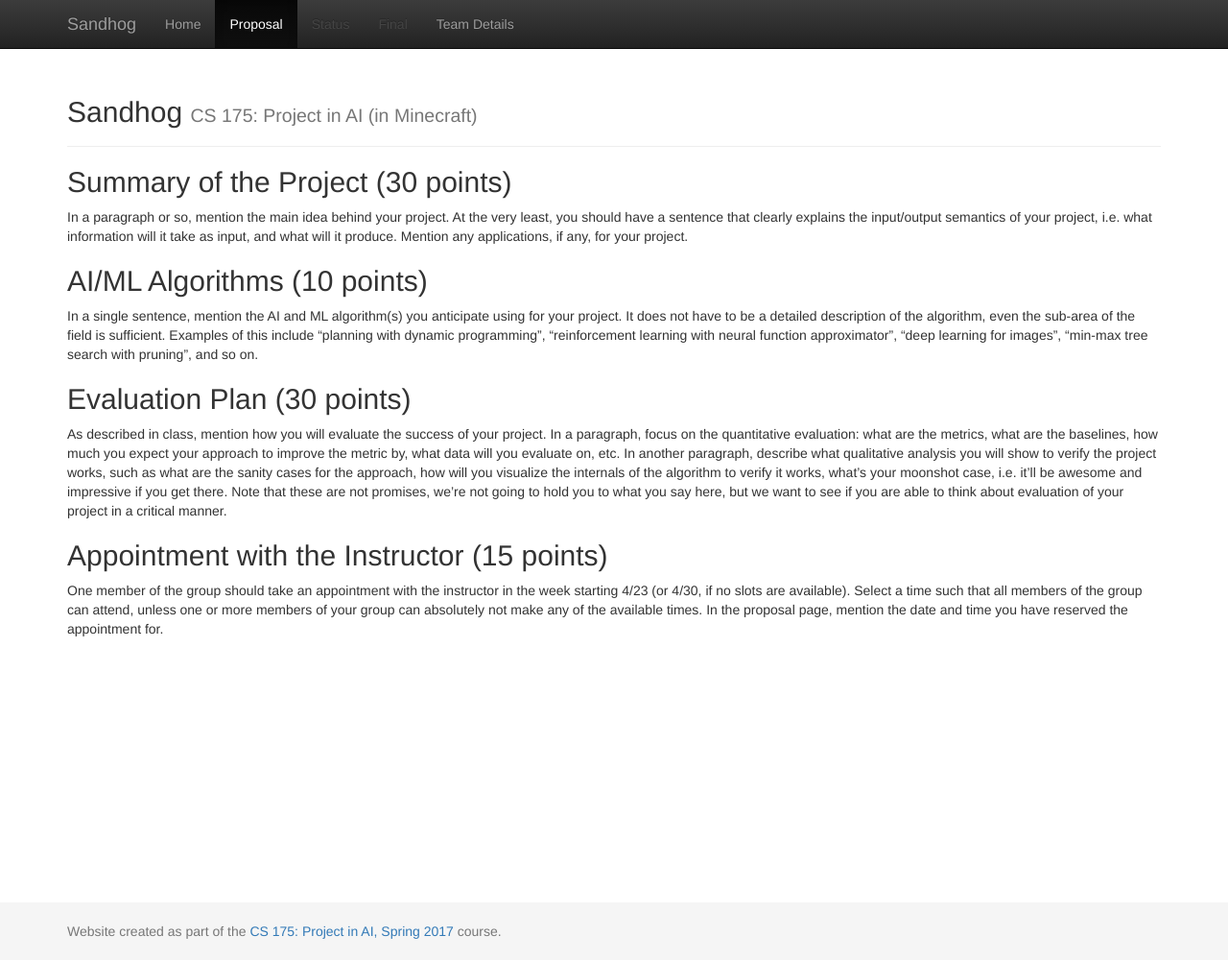
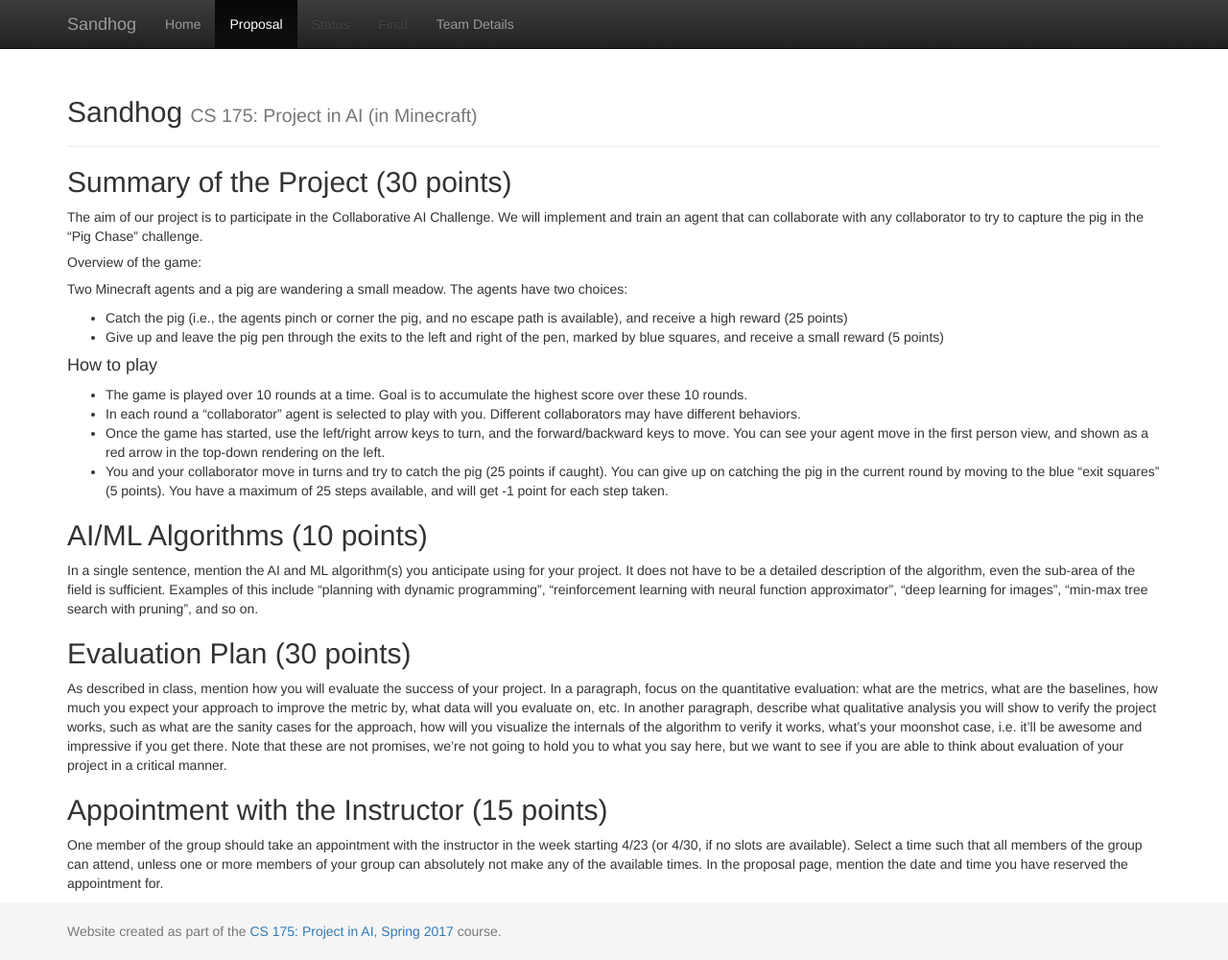
Before and after one commit to hfloresr/Sandhog, a Jekyll site: the page built from docs/proposal.md, in a window 1280 px wide and 1000 px high. Shown: the whole window at 96% size. Built offline with Jekyll 4.4.1, drawn with Linux system fonts in a browser that asks for light colours.

Commit message:
added summary of the project to the proposal

```diff
--- a/docs/proposal.md
+++ b/docs/proposal.md
@@ -4,9 +4,18 @@ title:  Proposal
 ---
 
 ## Summary of the Project (30 points)
-In a paragraph or so, mention the main idea behind your project. At the very least, you should have a sentence
-that clearly explains the input/output semantics of your project, i.e. what information will it take as input, and
-what will it produce. Mention any applications, if any, for your project.
+The aim of our project is to participate in the Collaborative AI Challenge. We will implement and train an agent that can collaborate with any collaborator to try to capture the pig in the "Pig Chase" challenge.
+
+##### Overview of the game:
+Two Minecraft agents and a pig are wandering a small meadow. The agents have two choices:
+  * Catch the pig (i.e., the agents pinch or corner the pig, and no escape path is available), and receive a high reward (25 points)
+  * Give up and leave the pig pen through the exits to the left and right of the pen, marked by blue squares, and receive a small reward (5 points)
+
+#### How to play
+  * The game is played over 10 rounds at a time. Goal is to accumulate the highest score over these 10 rounds.
+  * In each round a "collaborator" agent is selected to play with you. Different collaborators may have different behaviors.
+  * Once the game has started, use the left/right arrow keys to turn, and the forward/backward keys to move. You can see your agent move in the first person view, and shown as a red arrow in the top-down rendering on the left.
+  * You and your collaborator move in turns and try to catch the pig (25 points if caught). You can give up on catching the pig in the current round by moving to the blue "exit squares" (5 points). You have a maximum of 25 steps available, and will get -1 point for each step taken.
 
 ## AI/ML Algorithms (10 points)
 In a single sentence, mention the AI and ML algorithm(s) you anticipate using for your project.  It does not
```
